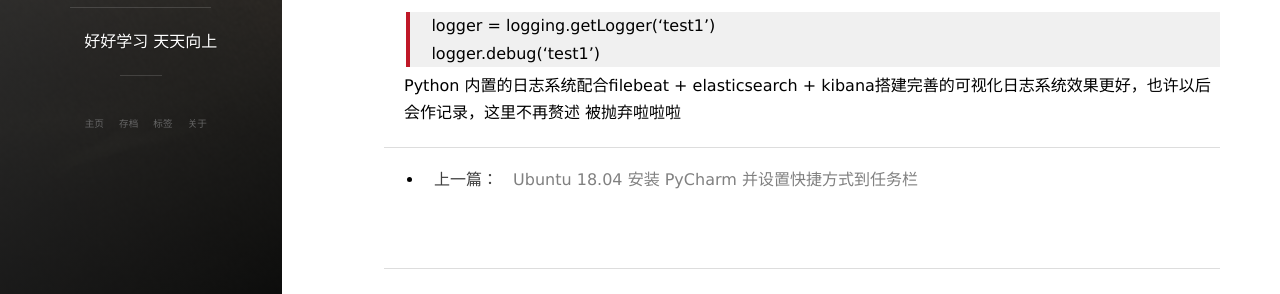
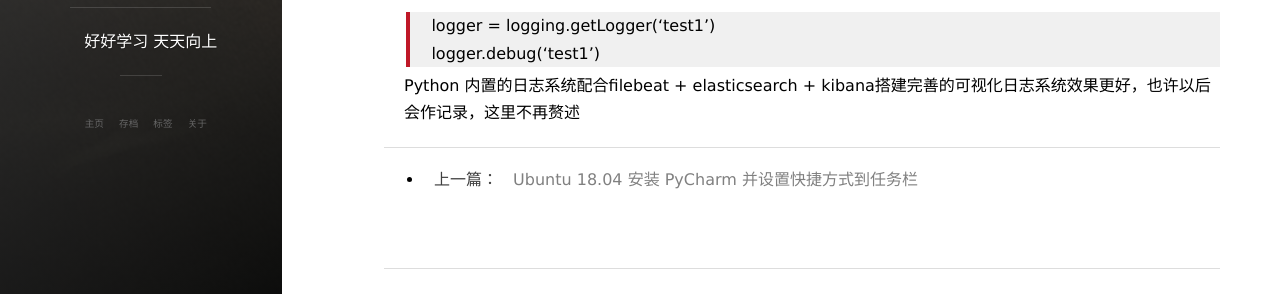
Before and after one commit to Saul-Gao/saul-gao.github.io, a Jekyll site: the page built from _posts/2018-09-11-python_logging.md, in a window 1280 px wide and 900 px high, scrolled down 2153 px. Shown: the part 483-777 px from the top of the window. Built offline with Jekyll 4.4.1, drawn with Linux system fonts in a browser that asks for light colours; nearby versions of some CDN libraries; comment, search, counter and statistics services are not loaded.

Commit message:
修改格式

```diff
--- a/_posts/2018-09-11-python_logging.md
+++ b/_posts/2018-09-11-python_logging.md
@@ -107,4 +107,3 @@ format='asctime: %(asctime)s - levelname: %(levelname)s - lineno: %(lineno)d - p
 > logger.debug('test1')
 
 Python 内置的日志系统配合filebeat + elasticsearch + kibana搭建完善的可视化日志系统效果更好，也许以后会作记录，这里不再赘述
-被抛弃啦啦啦
```
